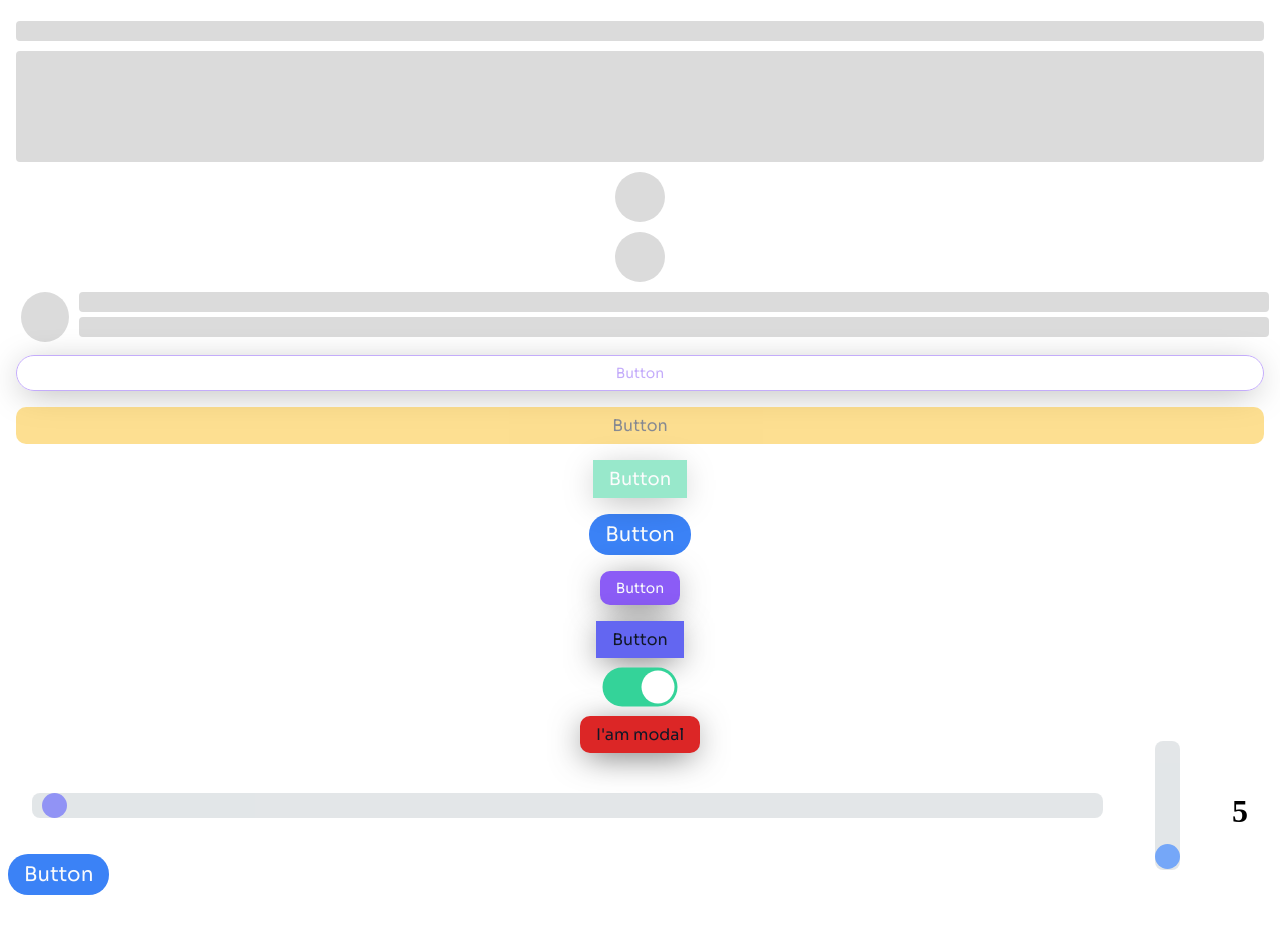
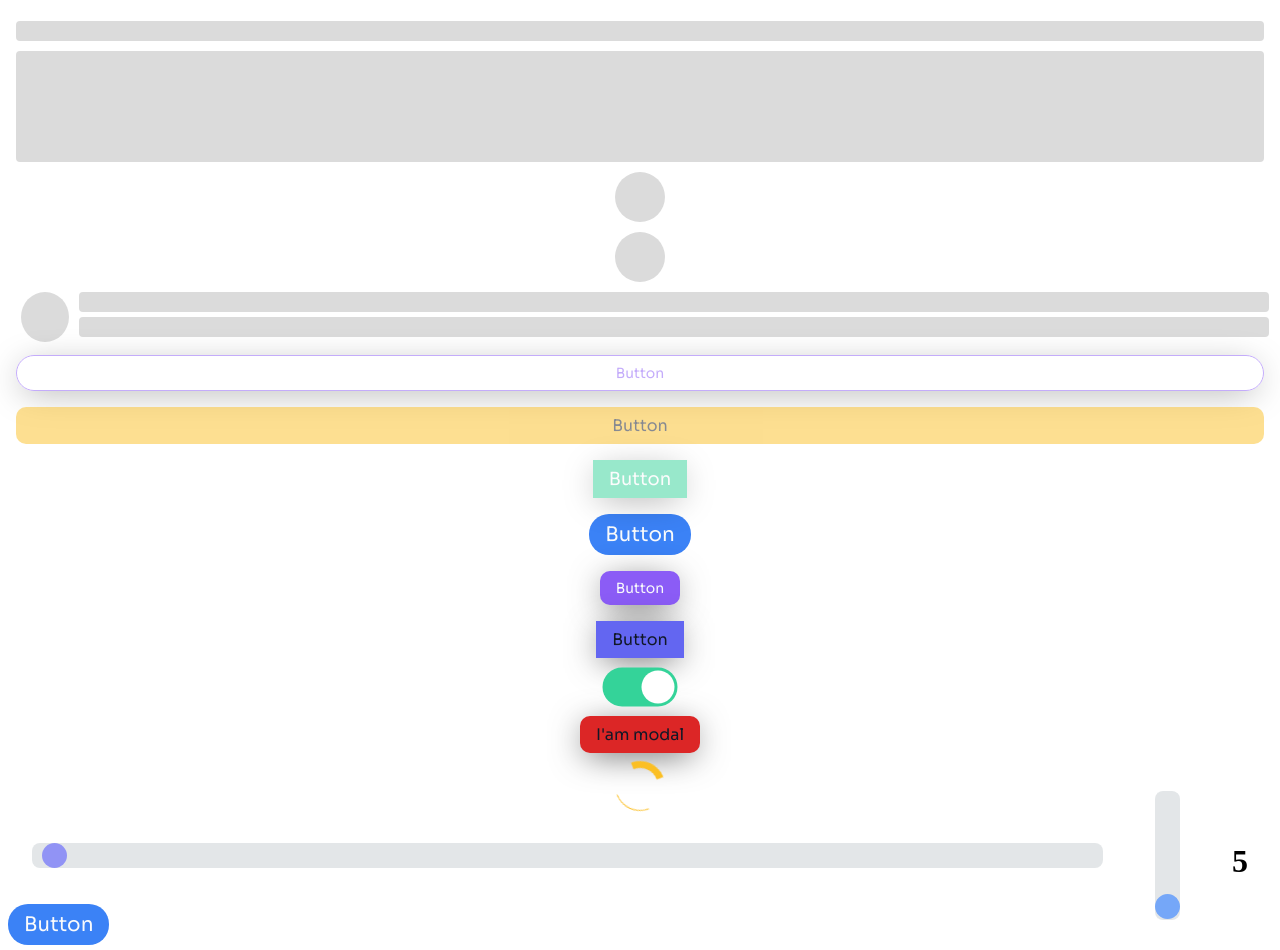
Before and after one commit to CbazCode/react-bitzone-components, a React (Create React App) app: page / in a window 1280 px wide. Shown: the top 950 px of the page. Before the commit the page ends 903 px from the top, so only its background shows below. Built offline with nearby package versions, Linux system fonts and the light colour scheme.

Commit message:
:dart: IMPROVE: loader

```diff
--- a/src/App.js
+++ b/src/App.js
@@ -1,6 +1,6 @@
 import { useState } from 'react';
 import './app.css';
-import { Button, Modal, Drawer, Skeleton, Slider, Switch } from './components';
+import { Button, Modal, Drawer, Skeleton, Slider, Switch, Spinner } from './components';
 // import sourceImage from './components/Modal/modal.jpg'
 import { ModalBody, ModalHeader } from './components/Modal/ModalElements';
 import useModal from './components/Modal/modalHook';
@@ -77,6 +77,7 @@ function App() {
             Button
           </Button>
         </Modal>
+        <Spinner size="sm" color="yellow"/>
       </div>
 
       <div style={{ display: 'flex', width: '100%', padding: '1rem 2rem' }}>
--- /dev/null
+++ b/src/components/Spinner/Spinner.js
@@ -0,0 +1,13 @@
+import React from 'react'
+import { SpinnerBody, SpinnerPart } from './SpinnerElements'
+
+const Spinner = ({size, color}) => {
+    return (
+        <SpinnerBody size={size}>
+            <SpinnerPart color={color}/>
+            <SpinnerPart color={color}/>
+        </SpinnerBody>
+    )
+}
+
+export default Spinner;
--- /dev/null
+++ b/src/components/Spinner/SpinnerElements.js
@@ -0,0 +1,72 @@
+import styled, { keyframes } from 'styled-components';
+
+const spinnerOne = keyframes`
+    0% { transform: rotate(0deg); border-width: 8px; }
+    50% { transform: rotate(180deg); border-width: 1px; }
+    100% { transform: rotate(360deg); border-width: 8px; }
+`;
+
+const spinnerTwo = keyframes`
+    0% { transform: rotate(0deg); border-width: 1px; }
+    50% { transform: rotate(180deg); border-width: 8px; }
+    100% { transform: rotate(360deg); border-width: 1px; }
+`;
+
+
+const setSize = (size) => {
+    switch (size) {
+        case "sm":
+            return '50px';
+        case "md":
+            return '100px';
+        case "lg":
+            return '200px';
+        default:
+            return '100px';
+    }
+}
+
+const setColor = (color) => {
+    switch (color) {
+        case 'red':
+          return '#DC2626';
+        case 'yellow':
+          return '#FBBF24';
+        case 'green':
+          return '#34D399';
+        case 'blue':
+          return '#3B82F6';
+        case 'purple':
+          return '#8B5CF6';
+        case 'indigo':
+          return '#6366F1';
+        case 'pink':
+          return '#EC4899';
+        default:
+          return '#9CA3AF';
+      }
+}
+
+
+export const SpinnerBody = styled.div`
+    width: ${({ size }) => setSize(size)};
+    height: ${({ size }) => setSize(size)};
+    position: relative;
+`
+
+export const SpinnerPart = styled.div`
+    box-sizing: border-box;
+    position: absolute;
+    width: 100%;
+    height: 100%;
+    border: 8px solid transparent;
+    border-top-color: ${({ color }) => setColor(color)};
+    border-radius: 50%;
+    animation: ${spinnerOne} 1.2s linear infinite;
+
+    &:nth-child(2){
+        border: 8px solid transparent;
+        border-bottom-color: ${({ color }) => setColor(color)};
+        animation: ${spinnerTwo} 1.2s linear infinite;
+    }
+`
```
